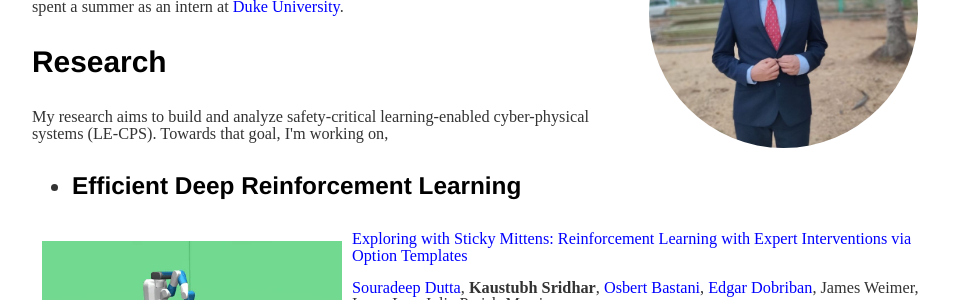
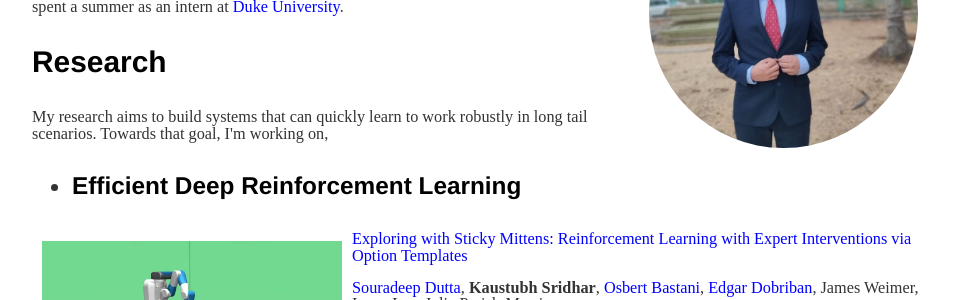
Before and after one commit to kaustubhsridhar/kaustubhsridhar_old.github.io, a Jekyll site: the page built from index.html, in a window 1280 px wide and 900 px high. Shown: the part 303-603 px from the top of the window, without its empty margins (160-1118 px from the left). Built offline with Jekyll 4.4.1, drawn with Linux system fonts in a browser that asks for light colours.

Commit message:
Update index.html

```diff
--- a/index.html
+++ b/index.html
@@ -16,7 +16,7 @@ title: Welcome To My Homepage
 	<p>I will be working in the space of RL for anomaly detection at <a href="https://aws.amazon.com/machine-learning/ai-services/">Amazon Web Services (AWS) AI Lab</a> in the upcoming summer. Previously, I did a summer internship at <a href="https://www.argo.ai/">Argo AI</a>'s autonomous vehicle security and functional safety (FuSa) team in the summer of 2021. Before that, I graduated with honors from the <a href="https://www.iitb.ac.in/">Indian Institute of Technology Bombay</a> and spent a summer as an intern at <a href="https://ece.duke.edu/">Duke University</a>.</p>
 
 	<h3>Research</h3>
-	<p>My research aims to build and analyze safety-critical learning-enabled cyber-physical systems (LE-CPS). Towards that goal, I'm working on, </p>
+	<p>My research aims to build systems that can quickly learn to work robustly in long tail scenarios. Towards that goal, I'm working on, </p>
 
 	<h5><ul>
 		<li><a id="RL">Efficient Deep Reinforcement Learning</a></li>
```
